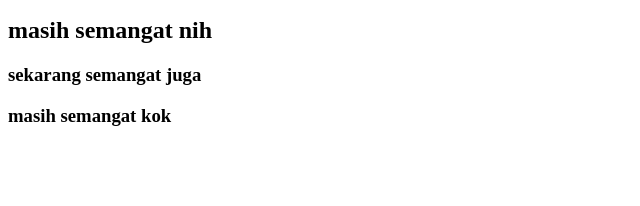
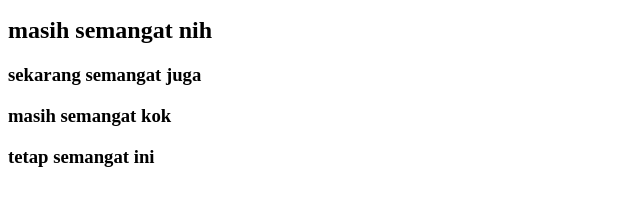
Before and after one commit to md-habib/belajar-1, a plain HTML site: page index.html in a window 1280 px wide. Shown: the part 96-302 px from the top of the page, without its empty margins (0-640 px from the left). Drawn offline with Linux system fonts and the light colour scheme.

Commit message:
perubahan6

```diff
--- a/index.html
+++ b/index.html
@@ -3,3 +3,4 @@
 <h2> masih semangat nih </h2>
 <h3> sekarang semangat juga </h3>
 <h3> masih semangat kok </h3>
+<h3> tetap semangat ini </h3>
```
